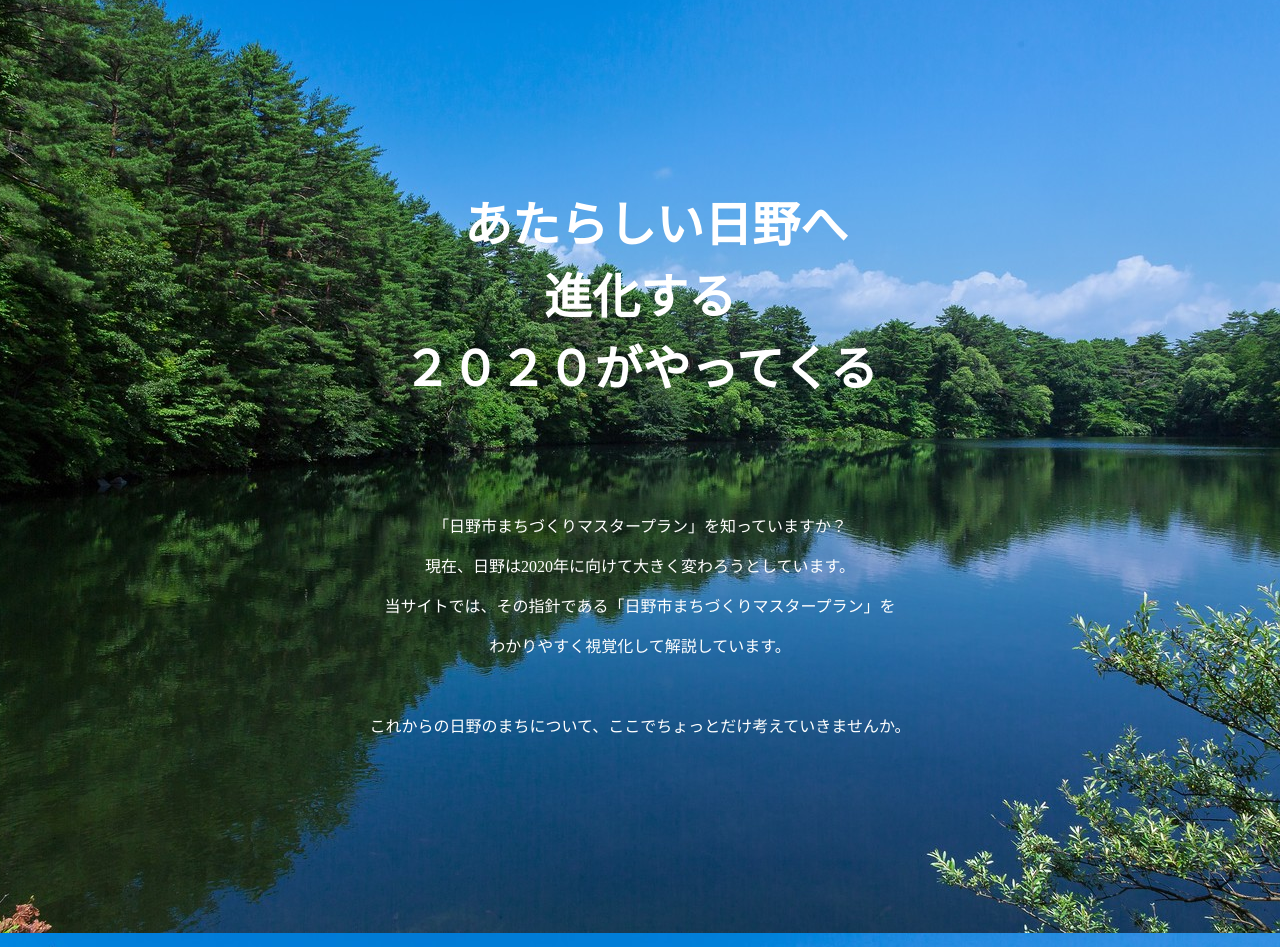
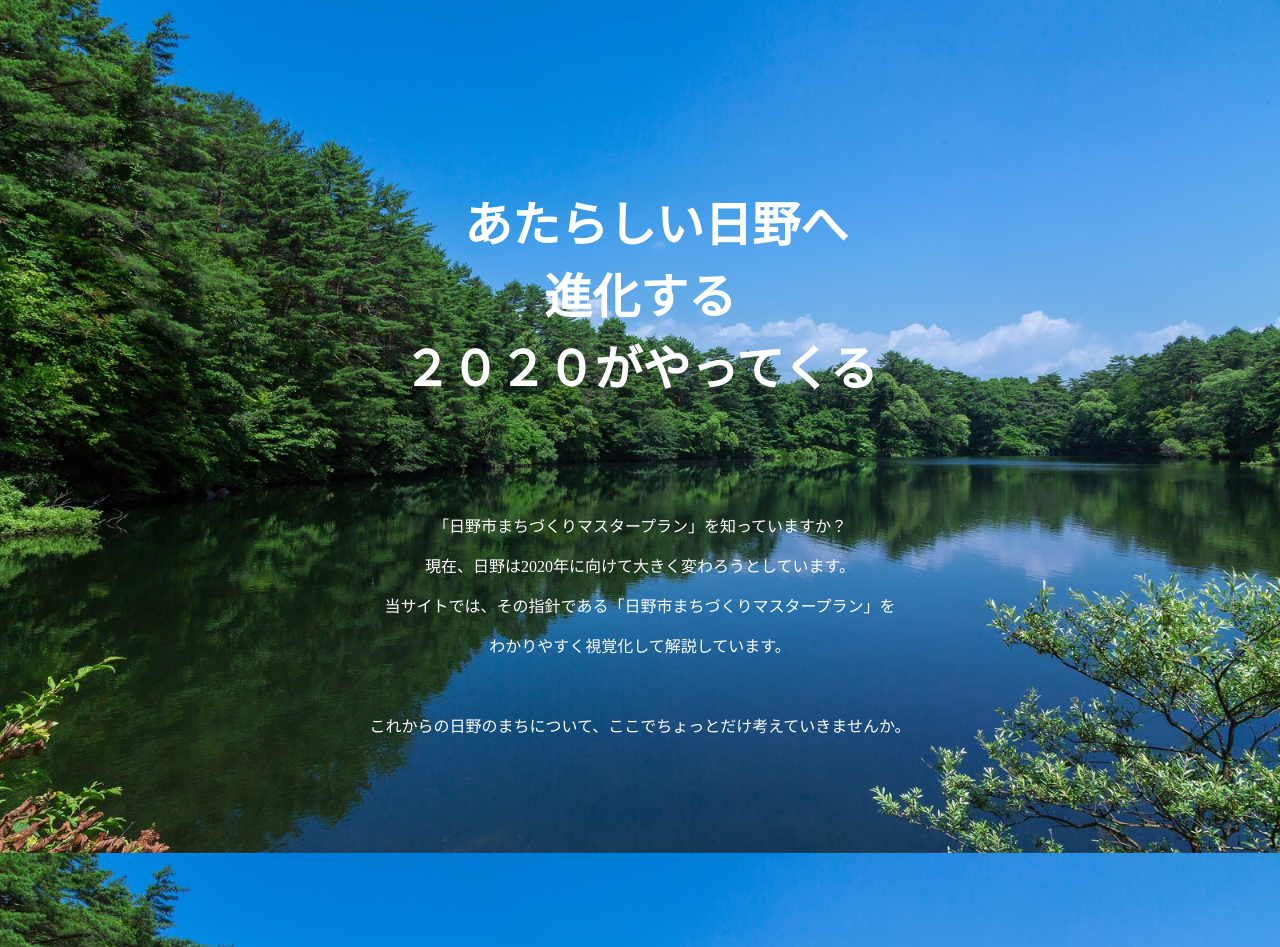
Before and after one commit to sfdn-class/HinoNearFuture, a plain HTML site: page page1/page1.html in a window 1280 px wide. Shown: the top 947 px of the page. Drawn offline with Linux system fonts and the light colour scheme.

Commit message:
background

```diff
--- a/page1/page1.css
+++ b/page1/page1.css
@@ -10,7 +10,7 @@ html, body {
 }
 body {
     background-image: url("./images/background.jpg");
-    background-size: 50%
+
     background-size: cover ;
     background-attachment: fixed;
     background-position: center center;
```
